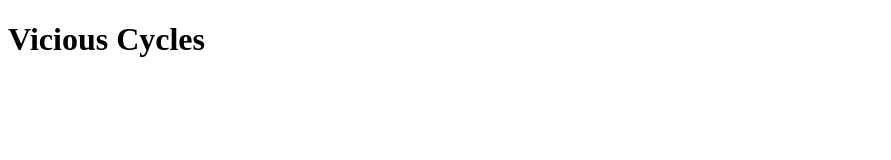
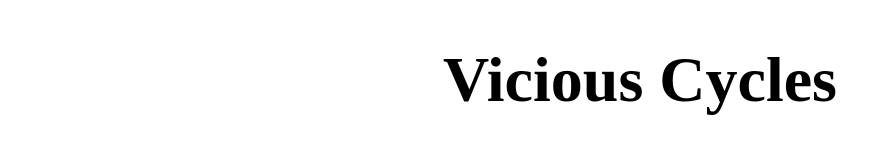
Before and after one commit to phankerson4/ViciousCyclesProject, a plain HTML site: page index.html in a window 1280 px wide. Shown: the whole page, without its empty margins (0-891 px from the left). Drawn offline with Linux system fonts and the light colour scheme.

Commit message:
Add internal stylesheet

```diff
--- a/index.html
+++ b/index.html
@@ -4,6 +4,19 @@
     <meta charset="UTF-8" />
     <meta http-equiv="X-UA-Compatible" content="IE=edge" />
     <meta name="viewport" content="width=device-width, initial-scale=1.0" />
+    <style>
+      body {
+        background-color: (#e7fbfb);
+      }
+      h1 {
+        font-size: 4em;
+        text-align: center;
+        color: (#010b5b);
+      }
+      /* p {
+        color: red;
+      } */
+    </style>
     <title>Vicious Cycles</title>
   </head>
   <body>
```
